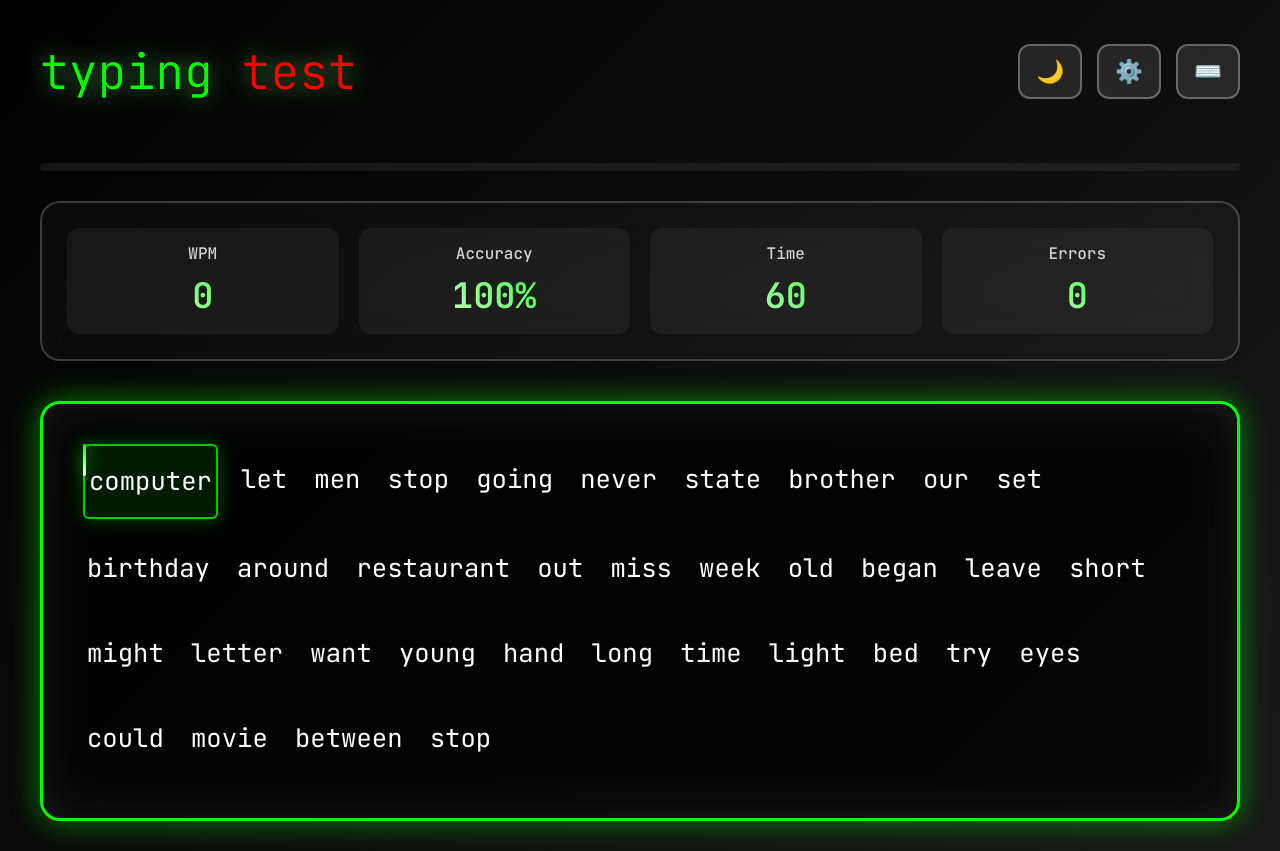
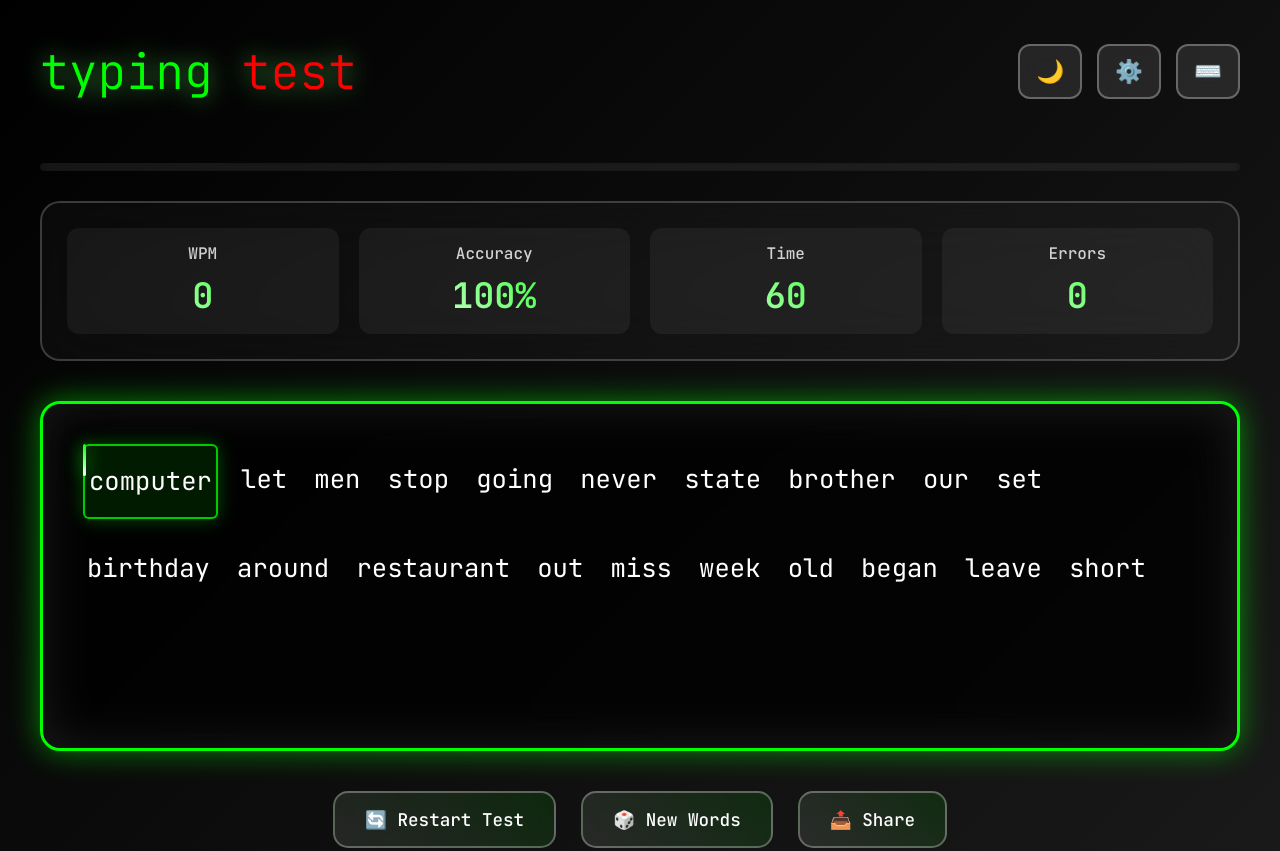
Before and after one commit to byprathamesh/typingtest, a website: page index.html in a window 1280 px wide. Shown: the top 851 px of the page. Drawn offline with Linux system fonts and the light colour scheme.

Commit message:
CRITICAL FIX: Implement smooth scrolling, robust WPM calculation, and core logic enhancements

```diff
--- a/script.js
+++ b/script.js
@@ -320,25 +320,32 @@ function generateWords() {
 function displayText() {
     if (!elements.textDisplay) return;
 
-    elements.textDisplay.innerHTML = '';
+    const fragment = document.createDocumentFragment(); // Use a document fragment for performance
 
-    const startIndex = Math.max(0, gameState.currentWordIndex - 3);
-    const endIndex = Math.min(gameState.words.length, gameState.currentWordIndex + 35);
+    // Show a limited window of words for better performance and smoother scrolling
+    const wordsToDisplayAhead = 20; // How many words ahead to render
+    const wordsToDisplayBehind = 5; // How many words behind to keep for context
+
+    const startIndex = Math.max(0, gameState.currentWordIndex - wordsToDisplayBehind);
+    const endIndex = Math.min(gameState.words.length, gameState.currentWordIndex + wordsToDisplayAhead);
 
     const textContainer = document.createElement('div');
     textContainer.style.display = 'flex';
     textContainer.style.flexWrap = 'wrap';
     textContainer.style.gap = '0.6rem';
-    textContainer.style.lineHeight = '2.6';
+    textContainer.style.lineHeight = '2.6'; // Keep original line height for word spans
+
+    let currentWordSpan = null; // To store the span of the current word for scrolling
 
     for (let i = startIndex; i < endIndex; i++) {
         const word = gameState.words[i];
         const wordSpan = document.createElement('span');
         wordSpan.className = 'word';
-        wordSpan.style.display = 'inline-block';
+        wordSpan.style.display = 'inline-block'; // Ensures proper spacing and layout
 
         if (i === gameState.currentWordIndex) {
             wordSpan.classList.add('current');
+            currentWordSpan = wordSpan; // Assign current word span
         } else if (i < gameState.currentWordIndex) {
             const typedWord = gameState.typedWords[i];
             if (typedWord && typedWord === word) {
@@ -371,7 +378,6 @@ function displayText() {
                     }
                 }
             }
-
             wordSpan.appendChild(charSpan);
         }
 
@@ -393,11 +399,36 @@ function displayText() {
                 }
             }
         }
-
         textContainer.appendChild(wordSpan);
     }
 
-    elements.textDisplay.appendChild(textContainer);
+    fragment.appendChild(textContainer);
+    elements.textDisplay.innerHTML = ''; // Clear previous content
+    elements.textDisplay.appendChild(fragment); // Append new content
+
+    // Scroll into view logic
+    if (currentWordSpan) {
+        const displayRect = elements.textDisplay.getBoundingClientRect();
+        const wordRect = currentWordSpan.getBoundingClientRect();
+        const wordTopRelativeToDisplay = wordRect.top - displayRect.top;
+        const wordBottomRelativeToDisplay = wordRect.bottom - displayRect.top;
+
+        const scrollTop = elements.textDisplay.scrollTop;
+        const displayHeight = elements.textDisplay.clientHeight;
+
+        // Define a comfortable viewing zone (e.g., between 1/3 and 2/3 of the display height)
+        const viewZoneTop = displayHeight * 0.25;
+        const viewZoneBottom = displayHeight * 0.65;
+
+        if (wordTopRelativeToDisplay < viewZoneTop) {
+            // Word is above the comfortable zone, scroll up
+            elements.textDisplay.scrollTop = scrollTop + wordTopRelativeToDisplay - viewZoneTop;
+        } else if (wordBottomRelativeToDisplay > viewZoneBottom) {
+            // Word is below the comfortable zone, scroll down
+            elements.textDisplay.scrollTop = scrollTop + wordBottomRelativeToDisplay - viewZoneBottom;
+        }
+    }
+
     updateCursor();
     updateProgress();
 }
@@ -443,9 +474,10 @@ function updateProgress() {
 
 // Enhanced statistics
 function calculateWPM() {
-    if (!gameState.startTime || gameState.isCompleted) return 0;
+    if (!gameState.startTime || gameState.correctChars === 0) return 0; // Also return 0 if no correct chars
     const minutes = (Date.now() - gameState.startTime) / 60000;
-    return Math.round((gameState.correctChars / 5) / minutes) || 0;
+    if (minutes === 0) return 0; // Prevent division by zero if test ends too quickly
+    return Math.round((gameState.correctChars / 5) / minutes);
 }
 
 function calculateAccuracy() {
@@ -662,20 +694,19 @@ function startTest() {
 function endTest() {
     if (gameState.isCompleted) return;
 
+    // Calculate final stats BEFORE setting isCompleted to true and isActive to false
+    const finalWpm = calculateWPM();
+    const finalAccuracy = calculateAccuracy();
+    const wordsTyped = gameState.currentWordIndex;
+
     gameState.isActive = false;
+    gameState.isCompleted = true;
 
     if (gameState.timer) {
         clearInterval(gameState.timer);
         gameState.timer = null;
     }
     elements.liveWpm.classList.remove('active');
-
-    // Calculate final stats BEFORE setting isCompleted to true
-    const finalWpm = calculateWPM();
-    const finalAccuracy = calculateAccuracy();
-    const wordsTyped = gameState.currentWordIndex;
-
-    gameState.isCompleted = true; // NOW set isCompleted
     soundManager.playTestComplete();
 
     if (elements.results) {
--- a/style.css
+++ b/style.css
@@ -300,6 +300,7 @@ header h1::after {
     font-size: 1.6rem;
     line-height: 2.4;
     min-height: 350px;
+    height: 350px;
     position: relative;
     outline: none;
     cursor: text;
@@ -309,6 +310,8 @@ header h1::after {
     backdrop-filter: blur(20px);
     transition: all 0.3s ease;
     box-shadow: inset 0 0 50px rgba(255, 255, 255, 0.05);
+    overflow-y: auto;
+    scroll-behavior: smooth;
 }
 
 .text-display:focus {
```
Also changed, not shown: README.md.
